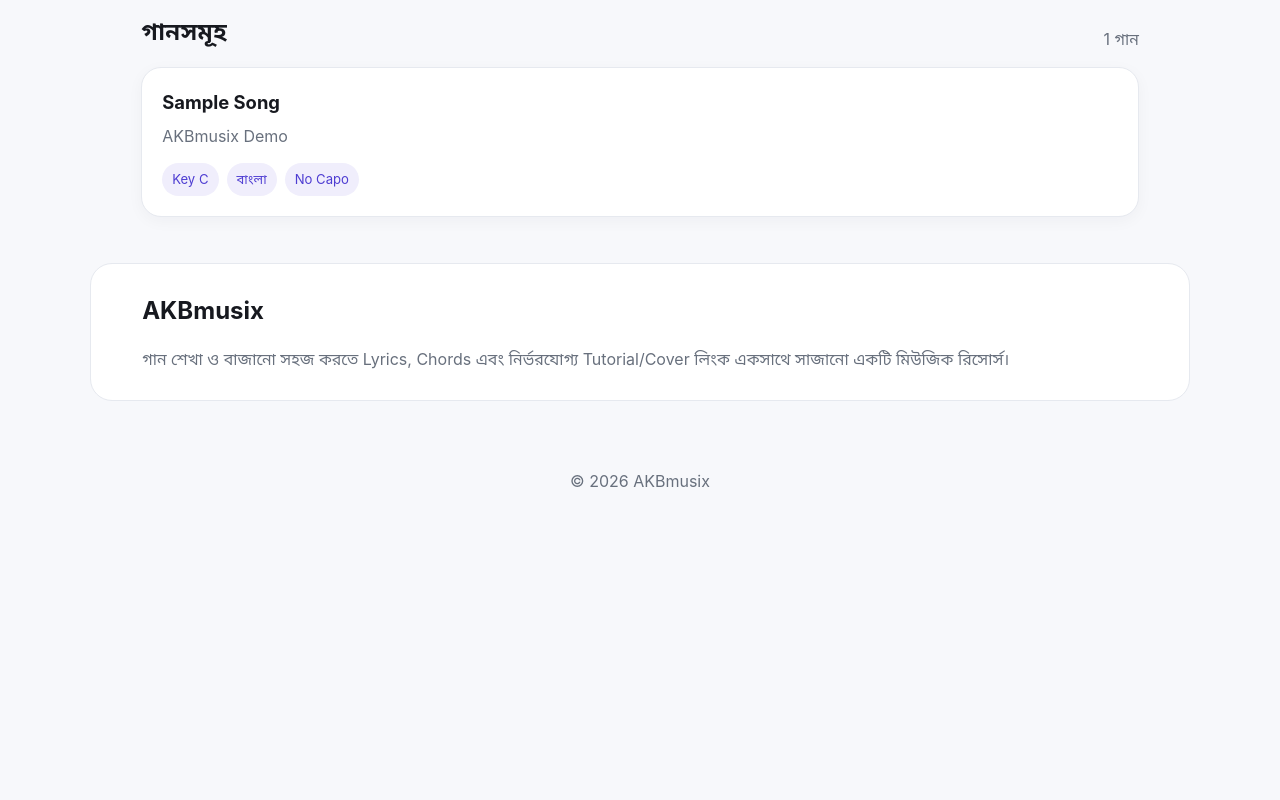
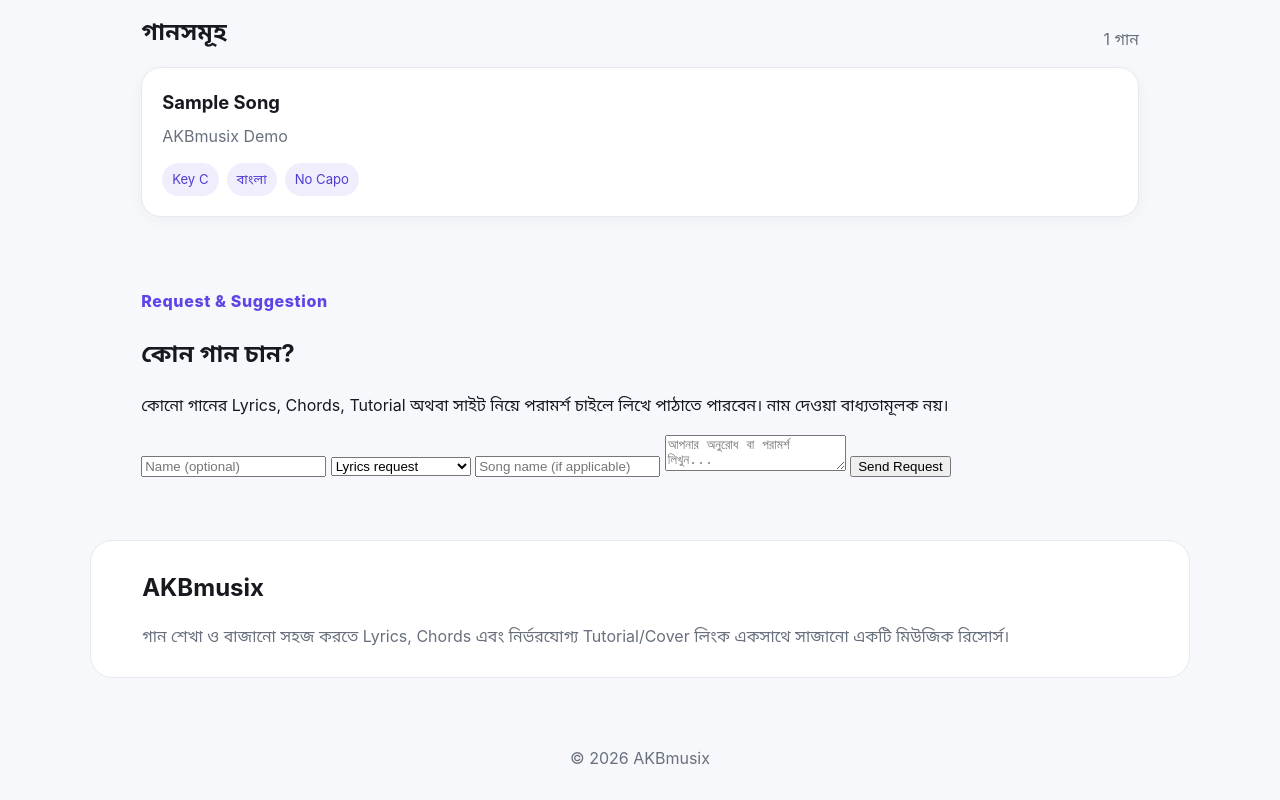
Before and after one commit to csecouakb/akbmusix, a plain HTML site: page index.html in a window 1280 px wide. Shown: the part 545-1345 px from the top of the page. Before the commit the page ends 1068 px from the top, so only its background shows below. Drawn offline with Linux system fonts and the light colour scheme.

Commit message:
Add visitor request and suggestion form

```diff
--- a/index.html
+++ b/index.html
@@ -13,7 +13,7 @@
 <body>
   <header class="site-header">
     <a class="brand" href="./">AKBmusix</a>
-    <nav><a href="#songs">Songs</a><a href="#about">About</a></nav>
+    <nav><a href="#songs">Songs</a><a href="#request">Request</a><a href="#about">About</a></nav>
   </header>
 
   <main>
@@ -31,6 +31,28 @@
       <div id="songGrid" class="song-grid" aria-live="polite"></div>
     </section>
 
+    <section id="request" class="section request-card">
+      <div>
+        <p class="eyebrow">Request & Suggestion</p>
+        <h2>কোন গান চান?</h2>
+        <p class="muted">কোনো গানের Lyrics, Chords, Tutorial অথবা সাইট নিয়ে পরামর্শ চাইলে লিখে পাঠাতে পারবেন। নাম দেওয়া বাধ্যতামূলক নয়।</p>
+      </div>
+      <form id="requestForm" class="stack-form">
+        <input id="requestName" maxlength="60" placeholder="Name (optional)" />
+        <select id="requestType" aria-label="Request type">
+          <option value="Lyrics request">Lyrics request</option>
+          <option value="Chords request">Chords request</option>
+          <option value="Tutorial request">Tutorial request</option>
+          <option value="Correction">Correction</option>
+          <option value="Suggestion">Advice / Suggestion</option>
+        </select>
+        <input id="requestSong" maxlength="120" placeholder="Song name (if applicable)" />
+        <textarea id="requestMessage" maxlength="1200" required placeholder="আপনার অনুরোধ বা পরামর্শ লিখুন..."></textarea>
+        <button class="primary-btn" type="submit">Send Request</button>
+        <p id="requestStatus" class="form-note" aria-live="polite"></p>
+      </form>
+    </section>
+
     <section id="about" class="section info-card">
       <h2>AKBmusix</h2>
       <p>গান শেখা ও বাজানো সহজ করতে Lyrics, Chords এবং নির্ভরযোগ্য Tutorial/Cover লিংক একসাথে সাজানো একটি মিউজিক রিসোর্স।</p>
```
